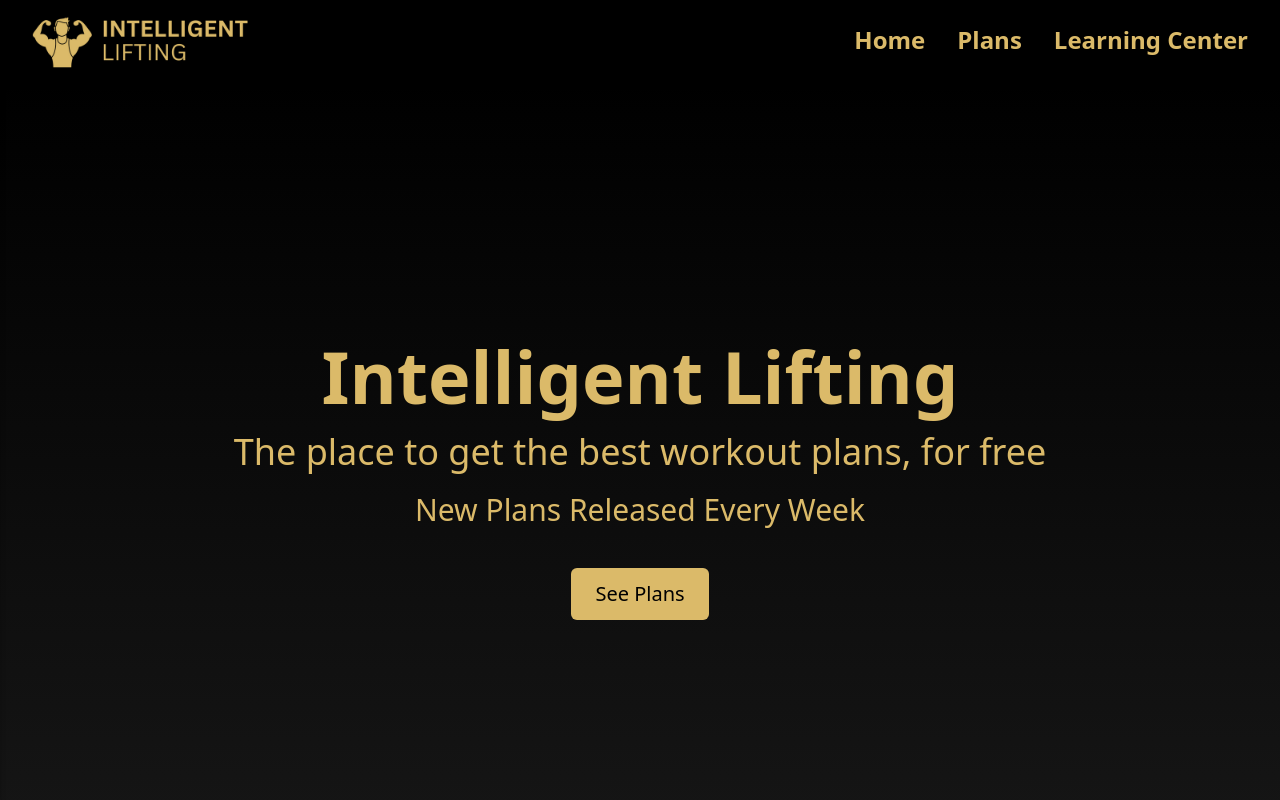
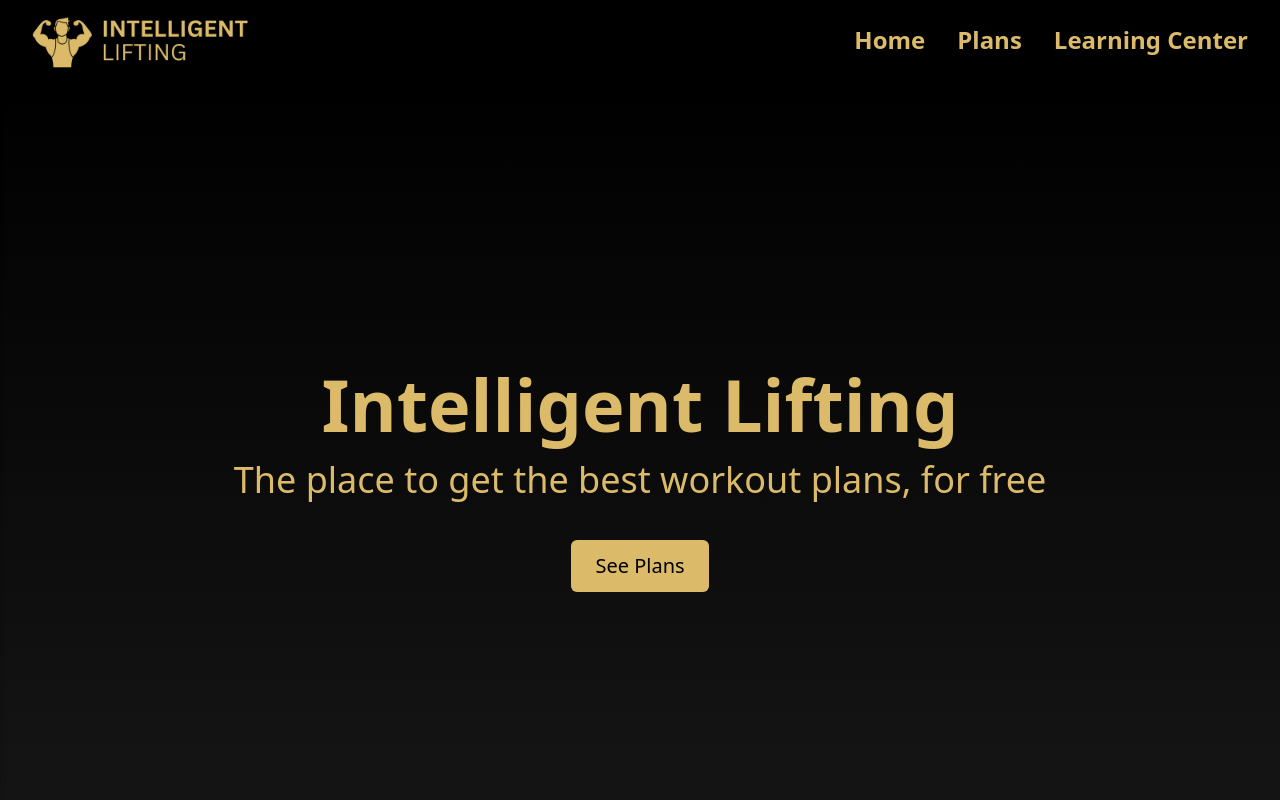
Before and after one commit to jburanpuri/IntelligentLifting, a Next.js app: page / in a window 1280 px wide. Shown: the top 800 px of the page. Built offline with nearby package versions, Linux system fonts and the light colour scheme.

Commit message:
removed new plans release as it was redundant

```diff
--- a/components/HeroComponent/hero.js
+++ b/components/HeroComponent/hero.js
@@ -9,7 +9,6 @@ export default function Hero() {
             <div className="text-center mx-auto">
               <h1 className="font-extrabold text-7xl text-primary">Intelligent Lifting</h1>
               <p className="px-4 font-normal text-primary text-4xl mt-5 ">The place to get the best workout plans, for free</p>
-              <p className="px-4 font-normal text-primary text-3xl mt-5 ">New Plans Released Every Week</p>
               <Link className="px-6 py-3 text-xl inline-block rounded-md bg-primary text-black hover:bg-white transition-colors mt-10 " href="/plans">See Plans</Link>
             </div>
           </div>
```
